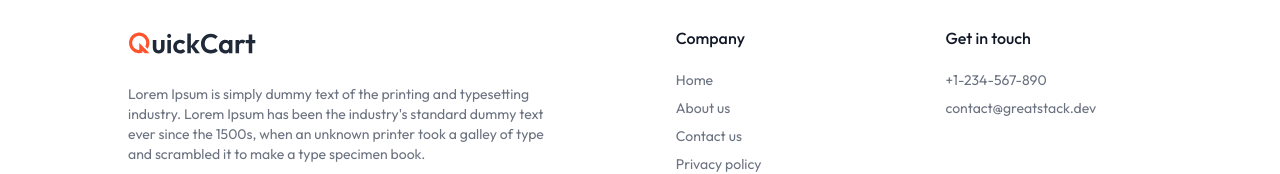
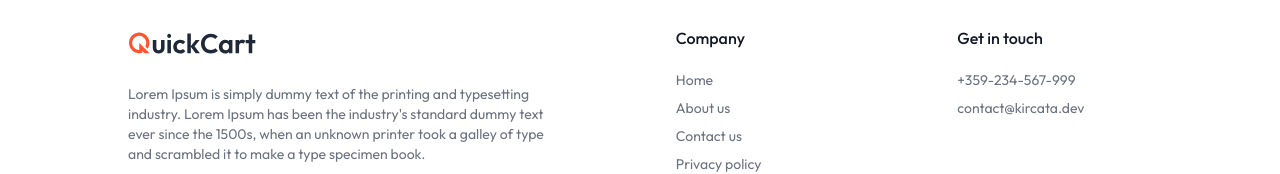
Before and after one commit to Kiril-Lankov/ecommerce, a Next.js app: page / in a window 1280 px wide. Shown: the part 1932-2106 px from the top of the page. Built offline with nearby package versions, Linux system fonts and the light colour scheme; no server answers; the database is empty.

Commit message:
Update Footer.jsx

```diff
--- a/components/Footer.jsx
+++ b/components/Footer.jsx
@@ -40,8 +40,8 @@ const Footer = () => {
           <div>
             <h2 className="font-medium text-gray-900 mb-5">Get in touch</h2>
             <div className="text-sm space-y-2">
-              <p>+1-234-567-890</p>
-              <p>contact@greatstack.dev</p>
+              <p>+359-234-567-999</p>
+              <p>contact@kircata.dev</p>
             </div>
           </div>
         </div>
```
